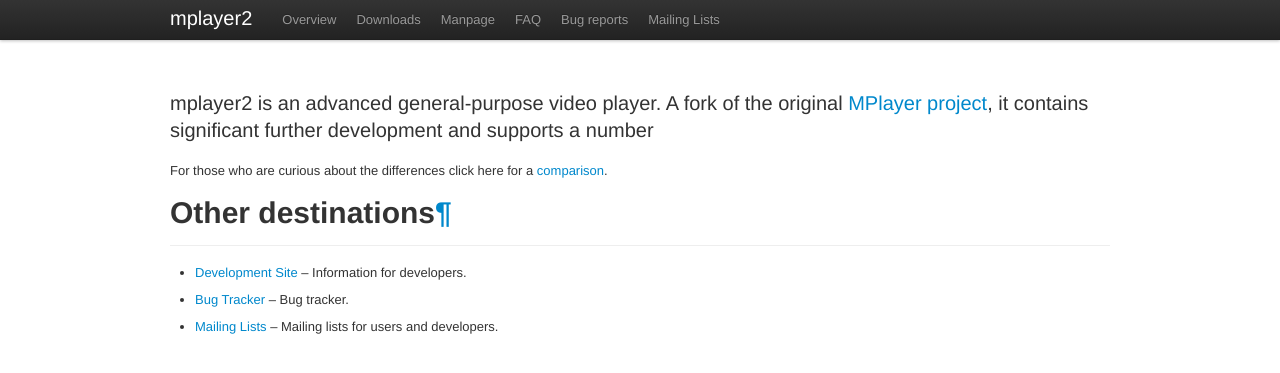
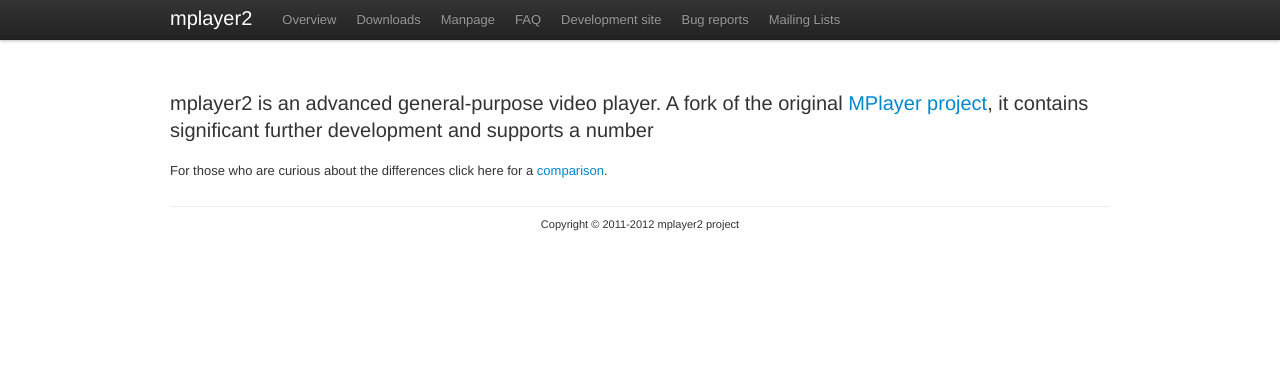
Before and after one commit to mplayer2/mplayer2.org, a Sphinx documentation site: the page built from source/index.rst, in a window 1280 px wide. Shown: the top 373 px of the page. Built offline with Sphinx 7.4.7, drawn with Linux system fonts in a browser that asks for light colours.

Commit message:
looks decent now

```diff
--- a/source/_static/website.css
+++ b/source/_static/website.css
@@ -16,3 +16,26 @@
 #most-users {
   vertical-align: baseline;
 }
+
+.container a.headerlink {
+  font-size: 0.8em;
+  padding: 0 4px 0 4px;
+  text-decoration: none;
+  visibility: hidden;
+}
+
+.container *:hover > a.headerlink { visibility: visible; }
+
+.copyright {
+  text-align: center;
+  font-size: 85%;
+  margin-top: -1em;
+}
+
+table, table * {
+  border: 0;
+}
+
+.footer-separator {
+  margin-top: 2em;
+}
--- a/source/_templates/layout.html
+++ b/source/_templates/layout.html
@@ -33,6 +34,8 @@
     <div class="container">
 	  {% block body %}
 	  {% endblock %}
+      <hr class="soften footer-separator">
+      <p class="copyright">Copyright &copy; 2011-2012 mplayer2 project</p>
     </div>
   </body>
 </html>
--- a/source/downloads.rst
+++ b/source/downloads.rst
@@ -30,7 +30,6 @@
 
     "`mplayer2.git <http://git.mplayer2.org/mplayer2/>`_", "Player only"
     "`mplayer2-build.git <http://git.mplayer2.org/mplayer2-build/>`_", "Helper that automatically builds new Libav and some other dependencies too.
-
     **Recommended for most users.**"
 
 
@@ -38,7 +37,6 @@
 -------------------
 
 These binaries are provided by third parties. Use at your own risk!
-
 
 .. csv-table::
     :header: "Platform", ""
--- a/source/index.rst
+++ b/source/index.rst
@@ -7,12 +7,3 @@
 
 For those who are curious about the differences click here for a
 `comparison <differences>`_.
-
-Other destinations
-==================
-
-* `Development Site <http://devel.mplayer2.org/>`_ -- Information for
-  developers.
-* `Bug Tracker <http://devel.mplayer2.org/wiki/Bugs>`_ -- Bug tracker.
-* `Mailing Lists <http://lists.mplayer2.org/>`_ -- Mailing lists for
-  users and developers.
```
Also changed, not shown: other parts of source/_templates/layout.html (+1 -0 lines), other parts of source/downloads.rst (+2 -1 lines), 1 other file. Lines whose indentation alone changed are shown as unchanged.
